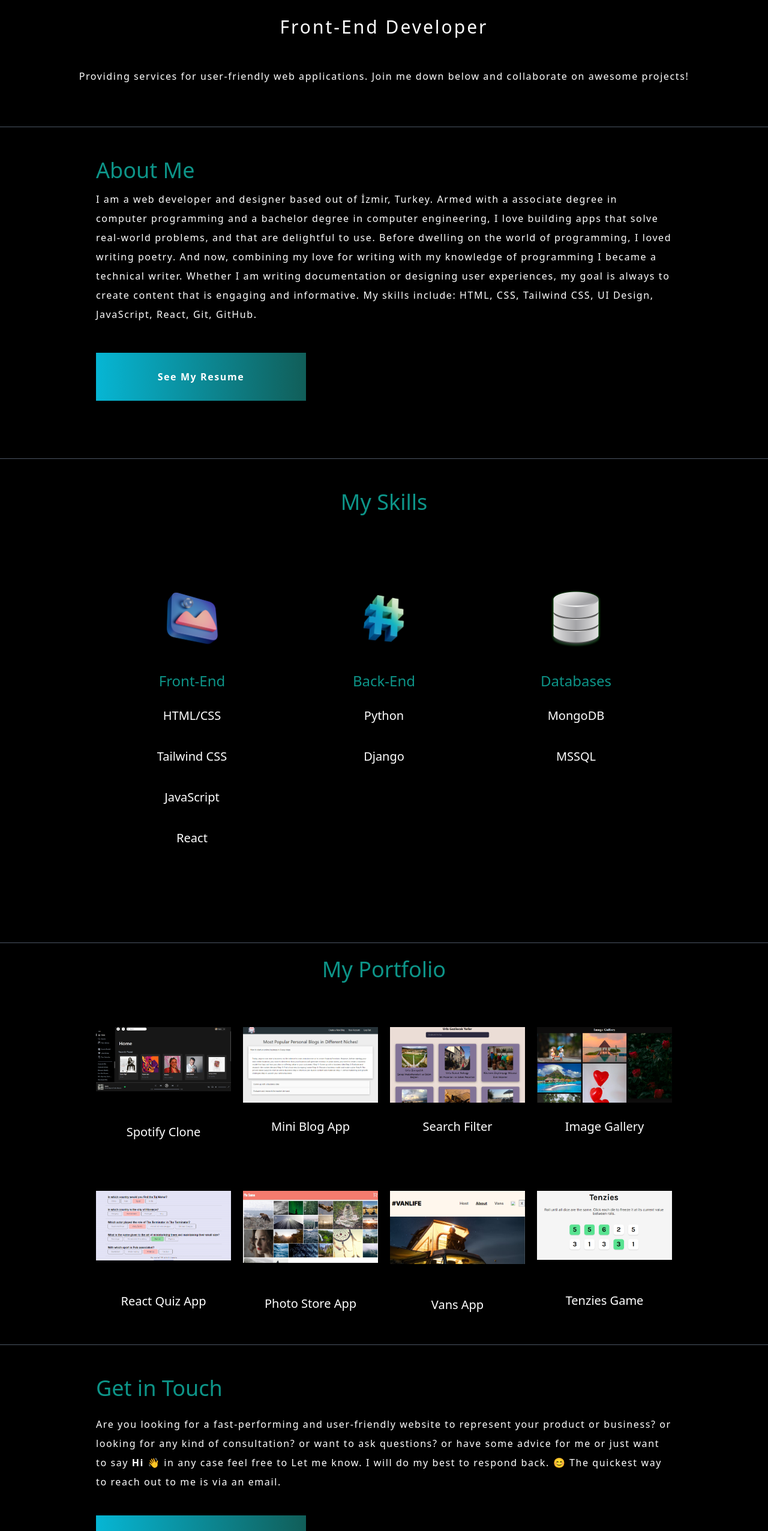
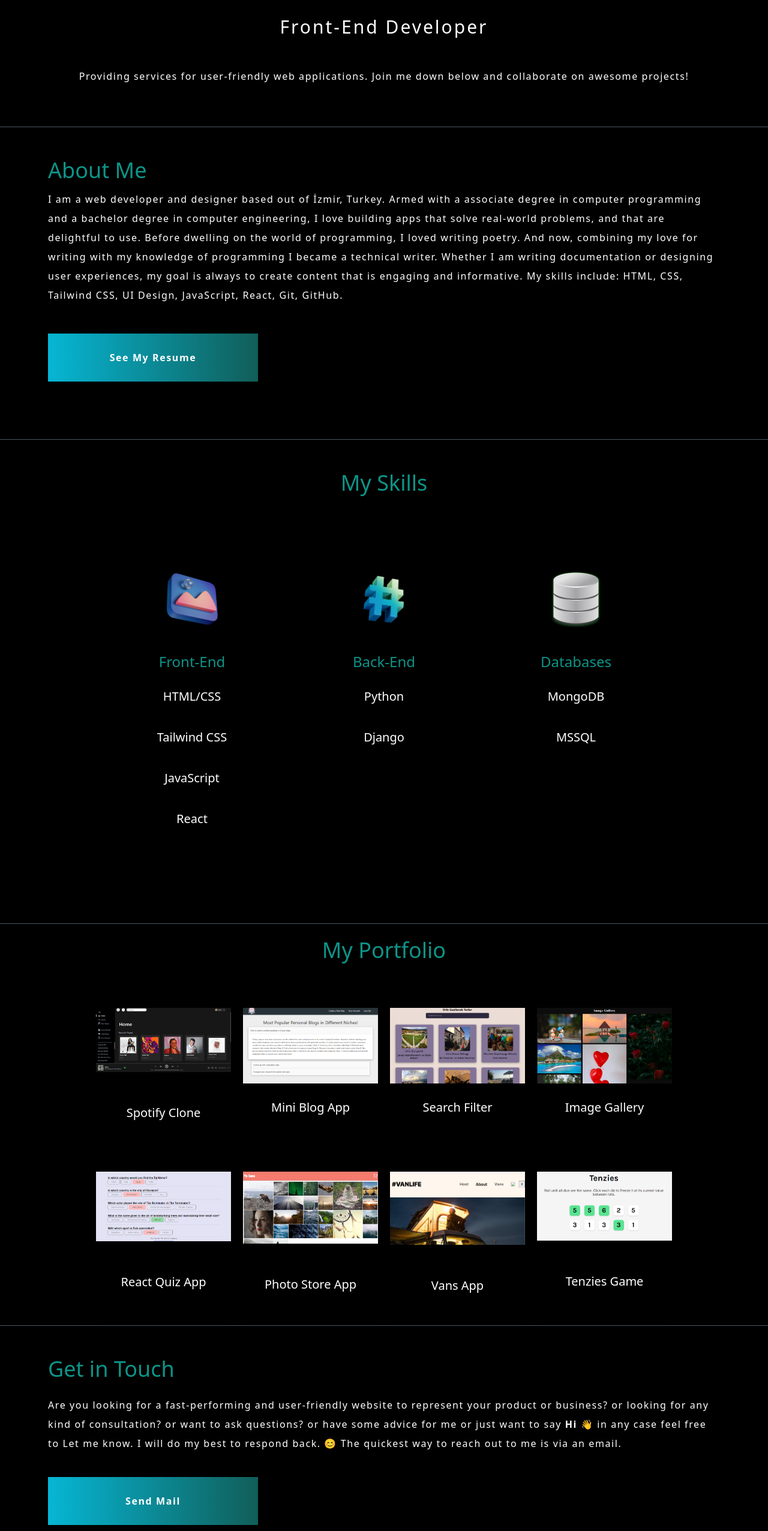
Before and after one commit to fulyaertay/personal-portfolio, a Next.js app: page / in a window 1280 px wide. Shown: the part 245-2797 px from the top of the page at 60% size. Built offline with nearby package versions, Linux system fonts and the light colour scheme.

Commit message:
px removed

```diff
--- a/pages/index.tsx
+++ b/pages/index.tsx
@@ -74,7 +74,7 @@ export default function Home() {
           </div>
         </section>
         <hr className="border-gray-600"></hr>
-        <section className="px-10 md:px-20 lg:px-40 mb-12" id="about">
+        <section className="px-10 md:px-20  mb-12" id="about">
           <div>
             <h3 className="text-3xl text-teal-600 font-medium py-1  text-center md:text-4xl md:text-left lg:text-left mt-12  ">
               About Me
@@ -217,7 +217,7 @@ export default function Home() {
           </div>
         </section>
         <hr className="border-gray-600"></hr>
-        <section className="px-10 md:px-20 lg:px-40 " id="contact">
+        <section className="px-10 md:px-20  " id="contact">
           <div>
             <h3 className="text-3xl text-teal-600 font-medium text-center md:text-left py-1  md:text-4xl mt-12 ">
               Get in Touch
```
